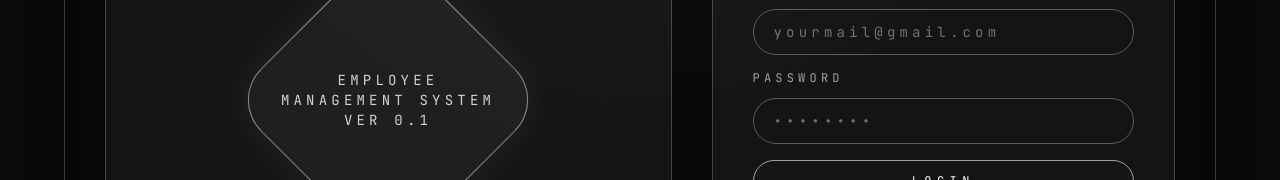
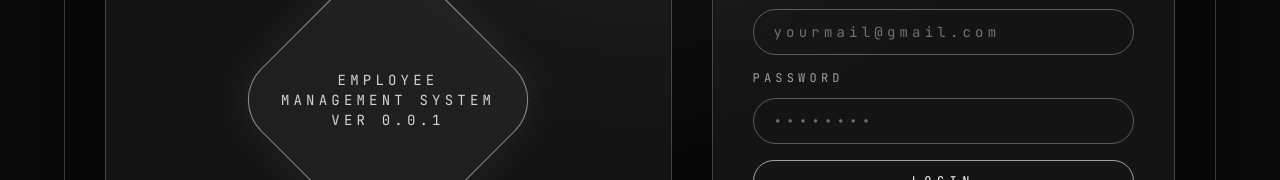
Before and after one commit to ridhohardy-bithealth/gomanager-fe, a Vue app: page / in a window 1280 px wide. Shown: the part 300-480 px from the top of the page. Built offline with nearby package versions, Linux system fonts and the light colour scheme; the HTML template or start-up script is replaced by a standard one.

Commit message:
change: deployment

```diff
--- a/src/views/LoginView.vue
+++ b/src/views/LoginView.vue
@@ -37,7 +37,7 @@ const handleLogin = async () => {
               <p
                 class="-rotate-45 text-center text-sm font-medium uppercase tracking-[0.3em] text-white/80"
               >
-                employee management system ver 0.1
+                employee management system ver 0.0.1
               </p>
             </div>
           </section>
```
